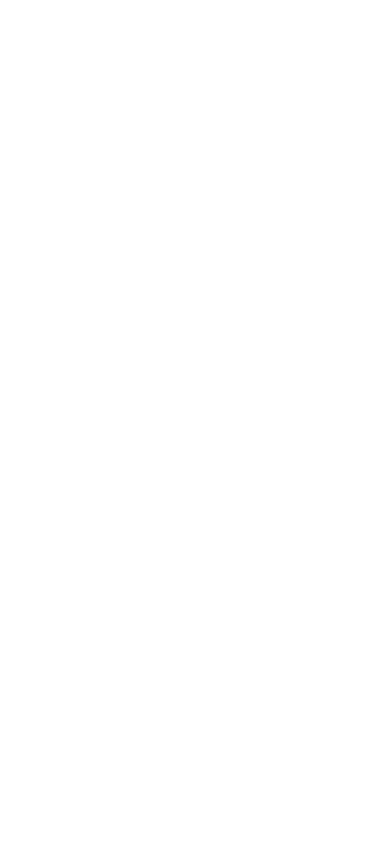
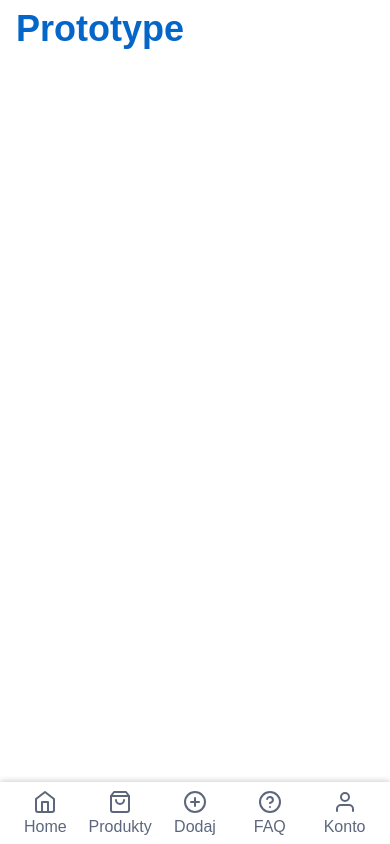
Before and after one commit to jarosik10/prototype, a React (Create React App) app: page / in a window 390 px wide. Built offline with nearby package versions, Linux system fonts and the light colour scheme.

Commit message:
Add mobile bottom navigation bar

```diff
--- a/package.json
+++ b/package.json
@@ -8,6 +8,7 @@
     "@testing-library/user-event": "^12.2.2",
     "react": "^17.0.1",
     "react-dom": "^17.0.1",
+    "react-feather": "^2.0.9",
     "react-scripts": "4.0.0",
     "styled-components": "^5.2.1",
     "web-vitals": "^0.2.4"
--- a/src/App.js
+++ b/src/App.js
@@ -1,8 +1,12 @@
 import Layout from './components/Layout/Layout';
+import Header from './components/Header/Header';
+import MobileNavigation from './components/MobileNavigation/MobileNavigation';
 
 function App() {
   return (
     <Layout>
+      <Header />
+      <MobileNavigation />
     </Layout>
   );
 }
--- /dev/null
+++ b/src/components/Header/Header.js
@@ -0,0 +1,23 @@
+import React from 'react';
+import styled from 'styled-components';
+
+const StyledHeader = styled.header`
+    background-color: ${({ theme }) => theme.colors.white };
+    padding: 8px 16px;
+`;
+
+const H1 = styled.header`
+    color: ${({ theme }) => theme.colors.blue };
+    font-size: 36px;
+    font-weight: bold;
+`;
+
+const Header = () => {
+    return (
+        <StyledHeader>
+            <H1>Prototype</H1>
+        </StyledHeader>
+    );
+}
+
+export default Header;
--- /dev/null
+++ b/src/components/MobileNavigation/MobileNavigation.js
@@ -0,0 +1,59 @@
+import React from 'react';
+import styled, { withTheme } from 'styled-components';
+import { Home, ShoppingBag, PlusCircle, HelpCircle, User } from "react-feather";
+
+import NavigationItems from '../NavigationItems/NavigationItems';
+import NavigationItem from '../NavigationItems/NavigationItem/NavigationItem';
+import NavigationIcon from '../NavigationItems/NavigationIcon/NavigationIcon';
+
+const StyledWrapper = styled.nav`
+    background-color: ${({ theme }) => theme.colors.white};
+    display: flex;
+    justify-content: center;
+    align-items: center;
+    position: fixed;
+    bottom: 0;
+    width: 100vw;
+    box-shadow: 0px -1px 6px 0px rgba(0, 0, 0, 0.2);
+`;
+
+const MobileNavigation = ({ theme }) => {
+    return (
+        <StyledWrapper>
+            <NavigationItems>
+                <NavigationItem>
+                    <NavigationIcon>
+                        <Home color={theme.colors.darkGray} size={24} />
+                    </NavigationIcon>
+                    Home
+                </NavigationItem>
+                <NavigationItem>
+                    <NavigationIcon>
+                        <ShoppingBag color={theme.colors.darkGray} size={24} />
+                    </NavigationIcon>
+                    Produkty
+                </NavigationItem>
+                <NavigationItem>
+                    <NavigationIcon>
+                        <PlusCircle color={theme.colors.darkGray} size={24} />
+                    </NavigationIcon>
+                    Dodaj
+                </NavigationItem>
+                <NavigationItem>
+                    <NavigationIcon>
+                        <HelpCircle color={theme.colors.darkGray} size={24} />
+                    </NavigationIcon>
+                    FAQ
+                </NavigationItem>
+                <NavigationItem>
+                    <NavigationIcon>
+                        <User color={theme.colors.darkGray} size={24} />
+                    </NavigationIcon>
+                    Konto
+                </NavigationItem>
+            </NavigationItems>
+        </StyledWrapper>
+    );
+}
+
+export default withTheme(MobileNavigation);
--- /dev/null
+++ b/src/components/NavigationItems/NavigationIcon/NavigationIcon.js
@@ -0,0 +1,11 @@
+import styled from 'styled-components';
+
+const NavigationIcon = styled.span`
+    margin-bottom: 4px;
+
+    svg {
+        display: block;
+    }
+`;
+
+export default NavigationIcon;
--- /dev/null
+++ b/src/components/NavigationItems/NavigationItem/NavigationItem.js
@@ -0,0 +1,25 @@
+import styled from 'styled-components';
+
+const StyledWrapper = styled.li`
+    width: calc((100% - 16px) / 5);
+`;
+
+const StyledAnchor = styled.a`
+    display: flex;
+    flex-direction: column;
+    align-items: center;
+    color: ${({ theme }) => theme.colors.darkGray};
+    text-decoration: none;
+`;
+
+const NavigationItem = ({ children }) => {
+    return (
+        <StyledWrapper>
+            <StyledAnchor role='button' href='/#'>
+                {children}
+            </StyledAnchor>
+        </StyledWrapper>
+    );
+}
+
+export default NavigationItem;
--- /dev/null
+++ b/src/components/NavigationItems/NavigationItems.js
@@ -0,0 +1,12 @@
+import styled from 'styled-components';
+
+const NavigationItems = styled.ul`
+    margin: 8px;
+    padding: 0;
+    display: flex;
+    flex-grow: 1;
+    list-style: none;
+    justify-content: space-around;
+`;
+
+export default NavigationItems;
--- a/src/utils/theme.js
+++ b/src/utils/theme.js
@@ -4,6 +4,7 @@
         darkGray: '#5C677D',
         lightGray: '#979DAC',
         black: '#000000',
+        white: '#FFFFFF',
         red: '#E51A1A',
     },
     zindex: {
```
Also changed, not shown: 1 other file (tests, documents, lock files or other folders).
